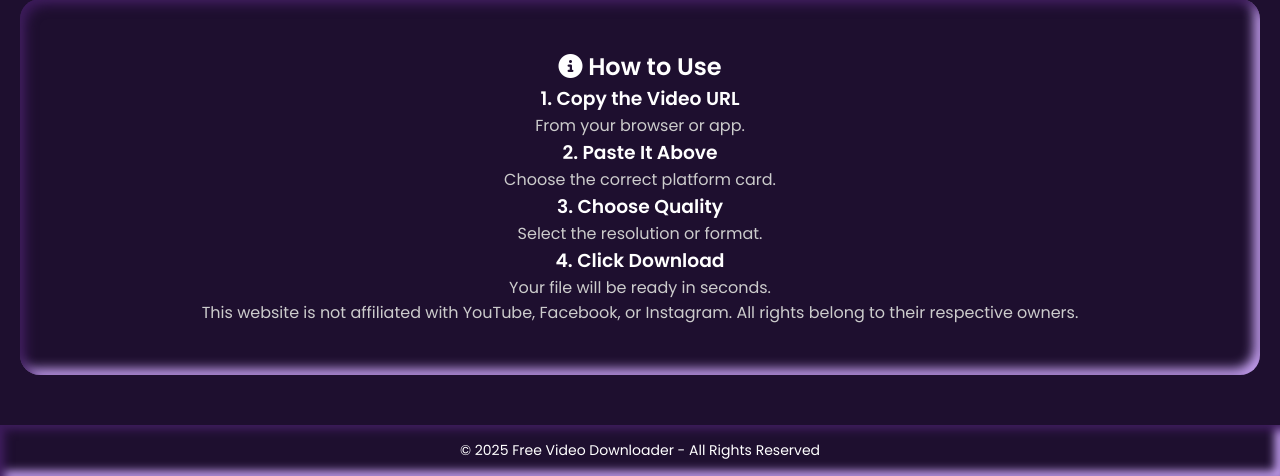
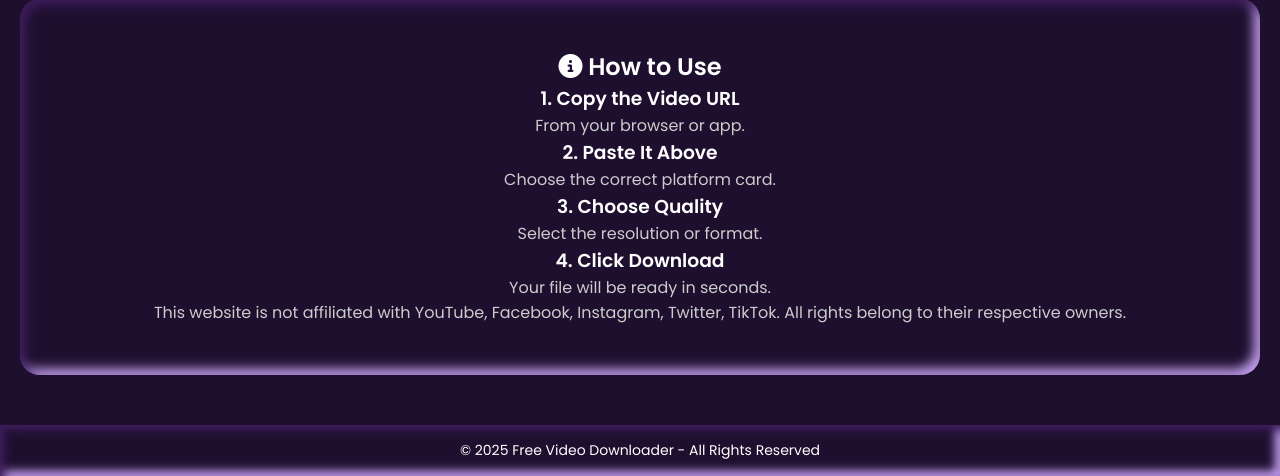
Before and after one commit to Kirubanantham7/Download-Center, a Flask app: page / in a window 1280 px wide. Shown: the part 1153-1629 px from the top of the page. Run offline with Flask 3, Linux system fonts and the light colour scheme; some libraries are stand-ins or nearby versions.

Commit message:
Update index.html

```diff
--- a/templates/index.html
+++ b/templates/index.html
@@ -304,11 +304,11 @@
   <h4>Select the resolution or format.</h4>
   <h3>4. Click Download</h3>
   <h4>Your file will be ready in seconds.</h4>
-  <h4>This website is not affiliated with YouTube, Facebook, or Instagram. All rights belong to their respective owners.</h4>
+  <h4>This website is not affiliated with YouTube, Facebook,  Instagram, Twitter, TikTok. All rights belong to their respective owners.</h4>
 </div>
 
 <footer>
-  <a href="{{ url_for('static', filename='Copy&Rights.HTML') }}">© 2025 Free Video Downloader - All Rights Reserved</a>
+  <a href="Copy&Rights.HTML">© 2025 Free Video Downloader - All Rights Reserved</a>
 </footer>
 
 <script>
```
